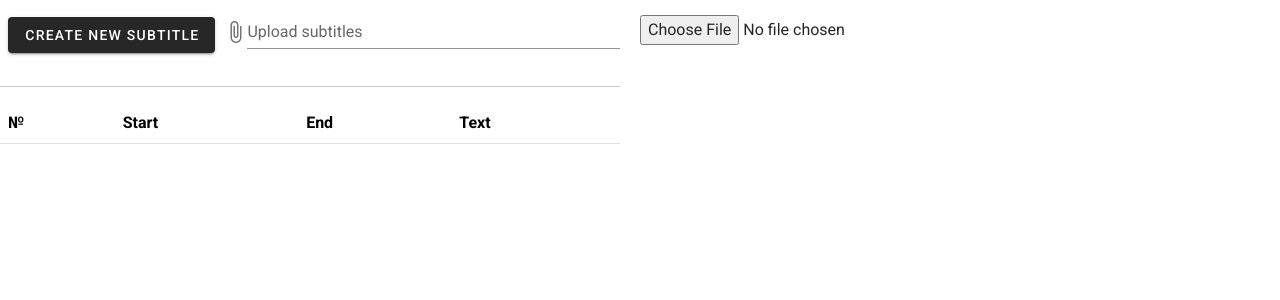
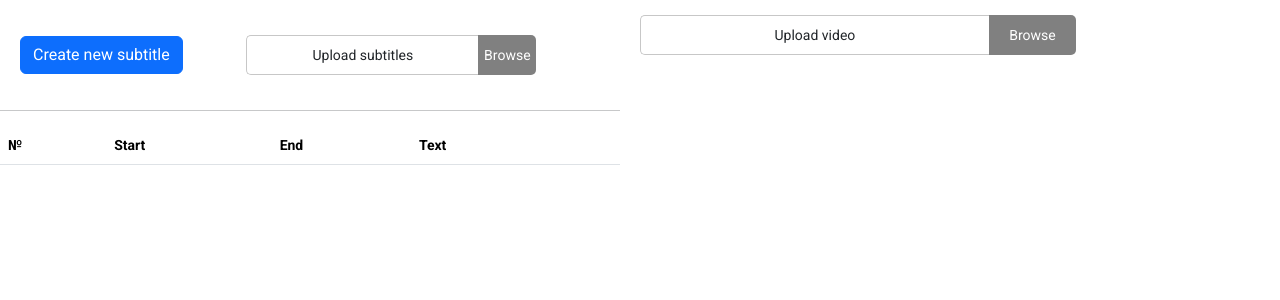
Before and after one commit to qalska/subtitle-editor, a Vue app: page / in a window 1280 px wide. Shown: the top 300 px of the page. Built offline with nearby package versions, Linux system fonts and the light colour scheme.

Commit message:
переделываем интерфейс

```diff
--- a/package.json
+++ b/package.json
@@ -9,6 +9,7 @@
   "dependencies": {
     "@mdi/js": "^5.9.55",
     "bootstrap": "^5.0.0-beta3",
+    "bootstrap-icons": "^1.4.1",
     "core-js": "^3.6.5",
     "subtitles-parser": "^0.0.2",
     "vue": "^2.6.11",
--- a/src/App.vue
+++ b/src/App.vue
@@ -16,5 +16,6 @@ export default {
   @import "~bootstrap/dist/css/bootstrap.min.css";
   div {
     font-family: 'Roboto', sans-serif;
+    font-size: 14px;
   }
 </style>
--- a/src/components/SubtitleCreatorDialog.vue
+++ b/src/components/SubtitleCreatorDialog.vue
@@ -1,102 +1,64 @@
 <template>
   <div class="subtitle-creator-dialog">
-    <v-row justify="center">
-      <v-dialog
-        v-model="dialog"
-        persistent
-        max-width="600px"
-      >
-        <template v-slot:activator="{ on, attrs }">
-          <v-btn
-            color="primary"
-            dark
-            v-bind="attrs"
-            v-on="on"
-            class="create"
-          >
-            Create new subtitle
-          </v-btn>
-        </template>
-        <v-card>
-          <v-card-title>
-            <span class="headline">Create new subtitle</span>
-          </v-card-title>
-          <v-card-text>
-            <v-container>
-              <v-row>
-                <v-col
-                  cols="12"
-                  sm="6"
-                  md="4"
-                >
-                  <v-text-field
-                    label="Start"
-                    required
-                    type="time"
-                    step="1"
-                    v-model="startTime"
-                  ></v-text-field>
-                </v-col>
-                <v-col
-                  cols="12"
-                  sm="6"
-                  md="4"
-                >
-                  <v-text-field
-                    label="End"
-                    required
-                    type="time"
-                    step="1"
-                    v-model="endTime"
-                  ></v-text-field>
-                </v-col>
-                <v-col
-                  cols="12"
-                  sm="6"
-                  md="4"
-                >
-                  <v-text-field
-                    label="Text"
-                    required
-                    v-model="text"
-                  ></v-text-field>
-                </v-col>
-              </v-row>
-            </v-container>
-          </v-card-text>
-          <v-card-actions>
-            <v-spacer></v-spacer>
-            <v-btn
-              color="blue darken-1"
-              text
-              @click="dialog = false"
-            >
-              Close
-            </v-btn>
-            <v-btn
-              color="blue darken-1"
-              text
-              @click="[submitHandler(), dialog = false]"
-            >
-              Save
-            </v-btn>
-          </v-card-actions>
-        </v-card>
-      </v-dialog>
-    </v-row>
+    <div class="top">
+      <button
+      class="create btn btn-primary"
+      type="submit"
+      v-on:click="showForm">Create new subtitle</button>
+      <div class="field">
+        <div class="field__wrapper">
+            <input name="file" type="file" id="field__file-2" class="field field__file">
+            <label class="field__file-wrapper" for="field__file-2">
+              <div class="field__file-fake">Upload subtitles</div>
+              <div class="field__file-button">Browse</div>
+            </label>
+        </div>
+      </div>
+    </div>
+    <div class="row" v-show="isShow">
+      <hr>
+      <form class="row__form" @submit.prevent="submitHandler">
+        <div class="row__form-row">
+          <div class="form-group">
+            <label for="start-time">Start</label>
+            <input
+            type="time"
+            class="form-control"
+            id="start-time"
+            v-model="startTime"
+            step="1"
+            required>
+          </div>
+          <div class="form-group">
+            <label for="end-time">End</label>
+            <input type="time" class="form-control" id="end-time" v-model="endTime" step="1" required>
+          </div>
+          <div class="form-group">
+            <label for="text">Text</label>
+            <input type="text" class="form-control" id="text" v-model="text" step="1" required>
+          </div>
+        </div>
+        <div class="row__form-btn">
+          <button type="button" class="btn btn-outline-danger" v-on:click="hideForm">Close</button>
+          <button type="submit" class="btn btn-outline-success" v-on:click="hideForm">Save</button>
+        </div>
+    </form>
+    </div>
   </div>
 </template>
 
 <script>
 export default {
     name: 'SubtitleCreatorDialog',
-    data: () => ({
+    data() {
+      return {
         id: 1,
         startTime: '',
         endTime: '',
         text: '',
-        dialog: false,
-    }),
+        isShow: false,
+      }
+    },
     methods: {
         submitHandler() {
             const subtitle = {
@@ -106,12 +68,59 @@ export default {
                 text: this.text,
             }
             this.$emit('add-subtitle', subtitle)
-        }
+            this.startTime = ''
+            this.endTime = ''
+            this.text = ''
+        },
+        showForm() {
+            this.isShow = true;
+        },
+        hideForm() {
+            this.isShow = false;
+        },
     },
 }
 </script>
-<style scoped>
+<style lang="scss" scoped>
+  @import '@/scss/file-input.scss';
+  @import '@/scss/mixins.scss';
   .subtitle-creator-dialog{
     margin: 20px;
   }
+  .top{
+    @include flex_space-between();
+  }
+  .btn{
+    &-primary{
+      color: white;
+    }
+    &-outline{
+      &-danger{
+        color: red;
+        margin-right: 20px;
+        &:hover{
+          color: white;
+        }
+      }
+      &-success{
+        color: green;
+        &:hover{
+          color: white;
+        }
+      }
+    }
+  }
+  .row{
+    &__form{
+      &-row{
+        margin: 20px 0;
+        @include flex_space-between();
+      }
+      &-btn{
+        display: flex;
+        flex-direction: row;
+        justify-content: flex-end;
+      }
+    }
+  }
 </style>
--- /dev/null
+++ b/src/scss/file-input.scss
@@ -0,0 +1,38 @@
+@import 'mixins.scss';
+.field{
+    width: 50%;
+    margin: 0 auto;
+    &__wrapper {
+        width: 100%;
+        position: relative;
+        margin: 15px 0;
+        text-align: center;
+    }
+    &__file {
+        opacity: 0;
+        visibility: hidden;
+        position: absolute;
+        &-wrapper {
+            width: 100%;
+            @include flex_space-between();
+        }
+        &-fake {
+            height: 40px;
+            width: 80%;
+            @include flex_center();
+            padding: 0 15px;
+            border: 1px solid #c7c7c7;
+            border-radius: 5px 0 0 5px;
+            border-right: none;
+        }
+        &-button {
+            width: 20%;
+            height: 40px;
+            background: gray;
+            color: #fff;
+            @include flex_center();
+            border-radius: 0 5px 5px 0;
+            cursor: pointer;
+        }
+    }
+}
--- /dev/null
+++ b/src/scss/mixins.scss
@@ -0,0 +1,10 @@
+@mixin flex_space-between() {
+    display: flex;
+    justify-content: space-between;
+    align-items: center;
+}
+@mixin flex_center() {
+    display: flex;
+    justify-content: center;
+    align-items: center;
+}
--- a/src/views/Home.vue
+++ b/src/views/Home.vue
@@ -2,37 +2,49 @@
     <div class="content-row">
         <div class="subtitles">
             <div class="subtitles__top">
-                <SubtitleCreatorDialog
+                <subtitle-creator-dialog
                 @add-subtitle="addSubtitle"
                 />
-                <v-file-input
-                    accept=".vtt"
-                    label="Upload subtitles"
-                    class="file-input file-input__sub"
-                ></v-file-input>
             </div>
             <hr>
-            <table class="table">
+            <div class="subtitles__bottom">
+                <table class="table subtitles__bottom-table">
                     <thead>
                         <tr>
                             <th scope="col">№</th>
                             <th scope="col">Start</th>
                             <th scope="col">End</th>
                             <th scope="col">Text</th>
+                            <th scope="col"></th>
                         </tr>
                     </thead>
-                <tbody @change="onLoadSubtitles()">
+                    <tbody>
                         <tr
                         v-for="(subtitle, idx) of subtitles"
                         :key="subtitle.id"
                         >
-                        <th scope="row">{{idx + 1}}</th>
-                        <th>{{subtitle.startTime}} </th>
-                        <th>{{subtitle.endTime}}</th>
-                        <th>{{subtitle.text}}</th>
+                            <td class="subtitles__bottom-id" scope="row">{{idx + 1}}</td>
+                            <td class="subtitles__bottom-time">{{subtitle.startTime}} </td>
+                            <td class="subtitles__bottom-time">{{subtitle.endTime}}</td>
+                            <td class="subtitles__bottom-text"><div class="subtitles__bottom-wrapper">{{subtitle.text}}</div></td>
+                            <td class="subtitles__bottom-actions">
+                                <button class="subtitles__bottom-edit" type="submit">
+                                <svg xmlns="http://www.w3.org/2000/svg" width="16" height="16" fill="currentColor" class="bi bi-pencil" viewBox="0 0 16 16">
+                                <path d="M12.146.146a.5.5 0 0 1 .708 0l3 3a.5.5 0 0 1 0 .708l-10 10a.5.5 0 0 1-.168.11l-5 2a.5.5 0 0 1-.65-.65l2-5a.5.5 0 0 1 .11-.168l10-10zM11.207 2.5 13.5 4.793 14.793 3.5 12.5 1.207 11.207 2.5zm1.586 3L10.5 3.207 4 9.707V10h.5a.5.5 0 0 1 .5.5v.5h.5a.5.5 0 0 1 .5.5v.5h.293l6.5-6.5zm-9.761 5.175-.106.106-1.528 3.821 3.821-1.528.106-.106A.5.5 0 0 1 5 12.5V12h-.5a.5.5 0 0 1-.5-.5V11h-.5a.5.5 0 0 1-.468-.325z"/>
+                                </svg>
+                                </button>
+                                <button class="subtitles__bottom-delete" type="button"
+                                @click="deleteSubtitle()">
+                                <svg xmlns="http://www.w3.org/2000/svg" width="16" height="16" fill="currentColor" class="bi bi-trash" viewBox="0 0 16 16">
+                                <path d="M5.5 5.5A.5.5 0 0 1 6 6v6a.5.5 0 0 1-1 0V6a.5.5 0 0 1 .5-.5zm2.5 0a.5.5 0 0 1 .5.5v6a.5.5 0 0 1-1 0V6a.5.5 0 0 1 .5-.5zm3 .5a.5.5 0 0 0-1 0v6a.5.5 0 0 0 1 0V6z"/>
+                                <path fill-rule="evenodd" d="M14.5 3a1 1 0 0 1-1 1H13v9a2 2 0 0 1-2 2H5a2 2 0 0 1-2-2V4h-.5a1 1 0 0 1-1-1V2a1 1 0 0 1 1-1H6a1 1 0 0 1 1-1h2a1 1 0 0 1 1 1h3.5a1 1 0 0 1 1 1v1zM4.118 4 4 4.059V13a1 1 0 0 0 1 1h6a1 1 0 0 0 1-1V4.059L11.882 4H4.118zM2.5 3V2h11v1h-11z"/>
+                                </svg>
+                                </button>
+                            </td>
                         </tr>
                     </tbody>
                 </table>
+            </div>
             <!-- <div class="subtitles__bottom">
                 <a
                 href="#"
@@ -45,7 +57,14 @@
         </div>
         <div class="video">
             <div class="video__input">
-                <input type="file" id="fileElem" accept="video/*" ref="myFiles" @change="onFileSelected()">
+                <div class="field__wrapper">
+                    <input type="file" class="field field__file" id="fileElem" accept="video/*" ref="myFiles" @change="onFileSelected()">
+
+                    <label class="field__file-wrapper" for="field__file-2">
+                        <div class="field__file-fake">Upload video</div>
+                        <div class="field__file-button">Browse</div>
+                    </label>
+                </div>
                 <div class="video__wrapper" id="fileWrapper">
                 </div>
             </div>
@@ -68,6 +87,9 @@ export default {
     methods: {
         addSubtitle(subtitle) {
             this.subtitles.push(subtitle)
+        },
+        deleteSubtitle(id) {
+            this.subtitles = this.subtitles.filter(t => t.id !== id)
         },
         onFileSelected() {
             this.files = this.$refs.myFiles.files;
@@ -93,7 +115,7 @@ export default {
         },
     },
     watch: {
-        subtitles: function onLoadSubtitles() {
+        subtitles: function() {
             const parser = require('subtitles-parser');
             const data = parser.toSrt(this.subtitles);
             let blob = new Blob([String('WEBVTT \n' + data)], {type: 'text/plain'});
@@ -105,23 +127,32 @@ export default {
 </script>
 
 <style lang="scss" scoped>
-    @mixin flex_center() {
-        display: flex;
-        justify-content: space-between;
-        align-items: center;
-    }
+    @import '@/scss/file-input.scss';
+    @import '@/scss/mixins.scss';
     .content-row{
         display: flex;
     }
     .subtitles{
         width: 50%;
-        &__top{
-            @include flex_center();
+        &__bottom{
+            &-id{
+                width: 10px;
             }
-        &__bottom{
-            display: flex;
-            flex-direction: row;
-            justify-content: flex-end;
+            &-time{
+                width: 30px;
+            }
+            &-text{
+                max-width: 150px;
+            }
+            &-actions{
+                width: 60px;
+            }
+            &-delete{
+                margin-left: 10px;
+            }
+            &-wrapper{
+                word-break: break-all;
+            }
         }
     }
     .video{
@@ -137,7 +168,7 @@ export default {
         }
         &__input{
             width: 80%;
-            @include flex_center();
+            @include flex_space-between();
         }
         &__wrapper{
             margin: 30px;
```
Also changed, not shown: 1 other file (tests, documents, lock files or other folders). Lines whose indentation alone changed are shown as unchanged.
